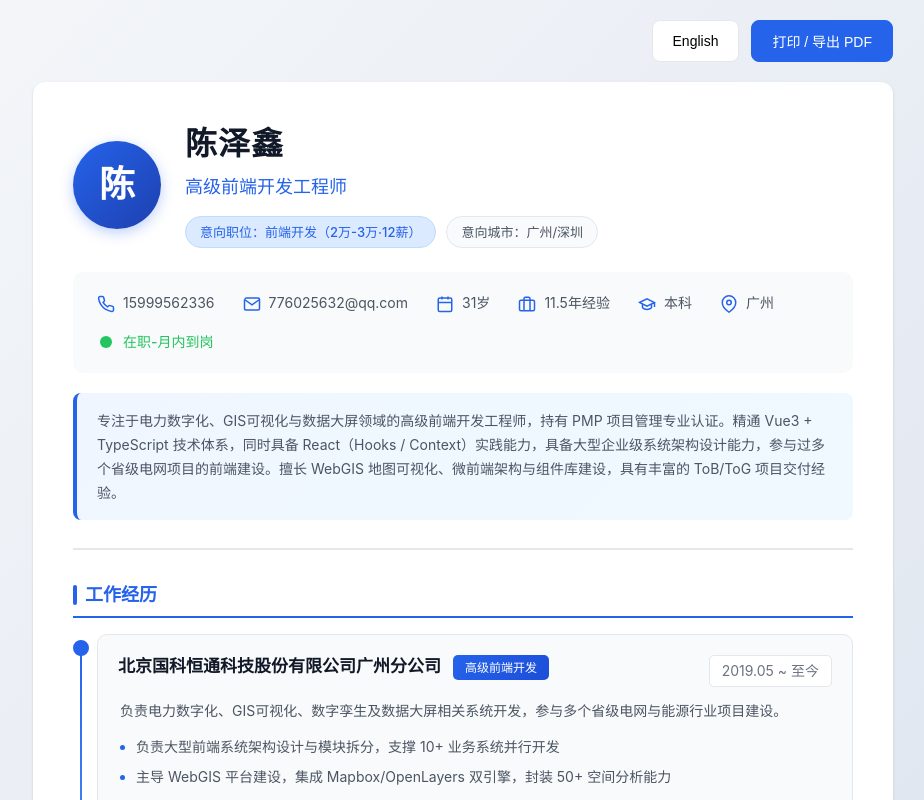
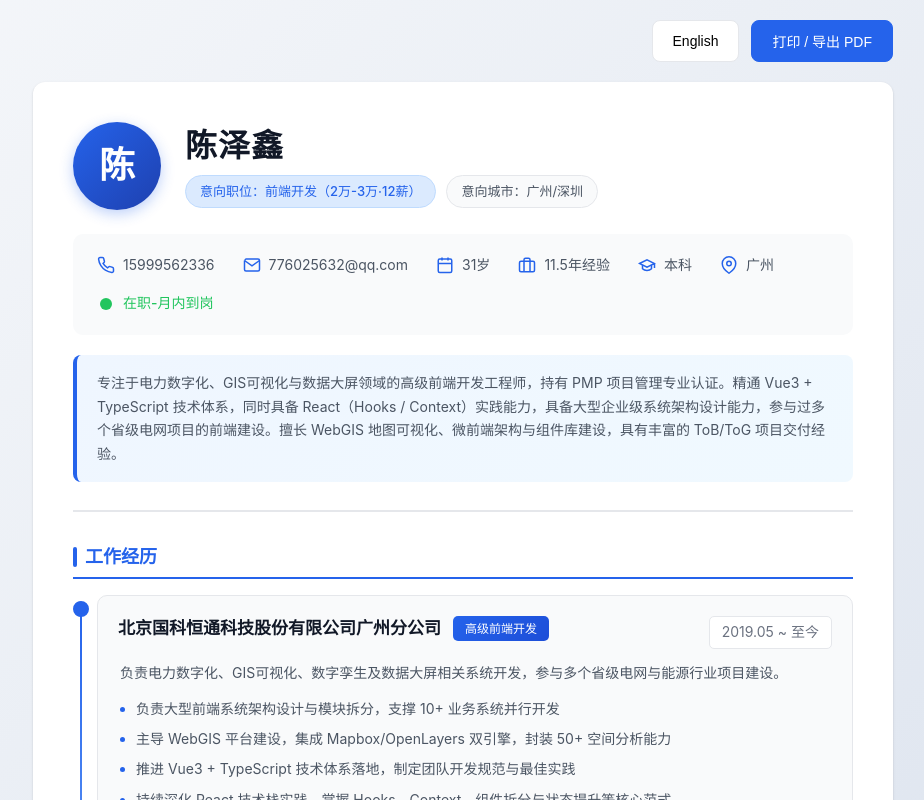
Before and after one commit to water43/water43-resume, a React (Vite) app: page / in a window 1280 px wide. Shown: the top 800 px of the page, without its empty margins (177-1101 px from the left). Built offline with nearby package versions, Linux system fonts and the light colour scheme.

Commit message:
fix: 移除姓名旁的高级前端开发工程师标题
Co-authored-by: water43 <water43@users.noreply.github.com>

```diff
--- a/src/components/ResumeHeader.tsx
+++ b/src/components/ResumeHeader.tsx
@@ -11,7 +11,6 @@ export default function ResumeHeader() {
         <div className={styles.avatar}>{t.header.name.charAt(0)}</div>
         <div className={styles.headerInfo}>
           <h1 className={styles.name}>{t.header.name}</h1>
-          <p className={styles.title}>{t.header.title}</p>
           <div className={styles.tags}>
             <span className={`${styles.tag} ${styles.tagPrimary}`}>
               {t.header.targetPosition}
```
